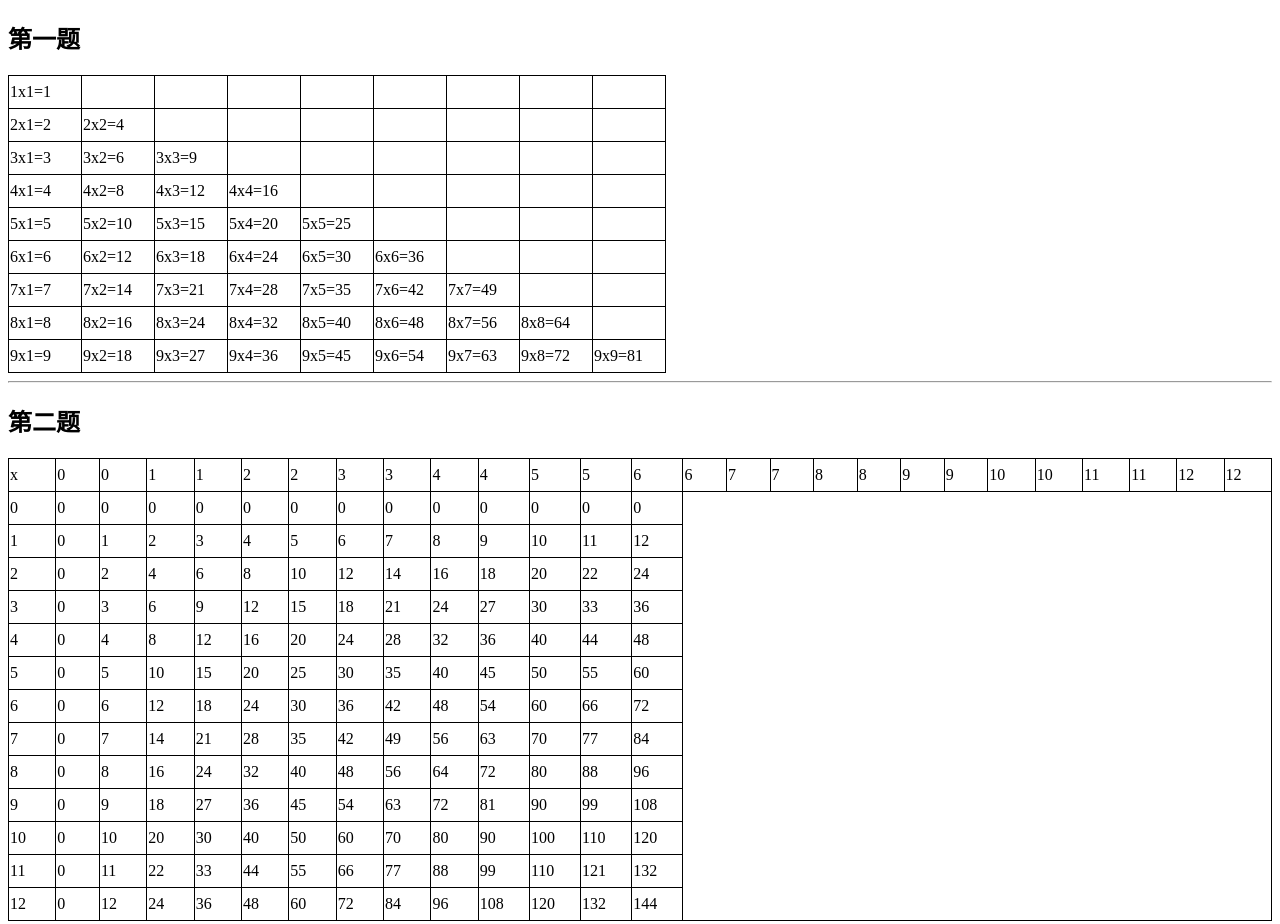
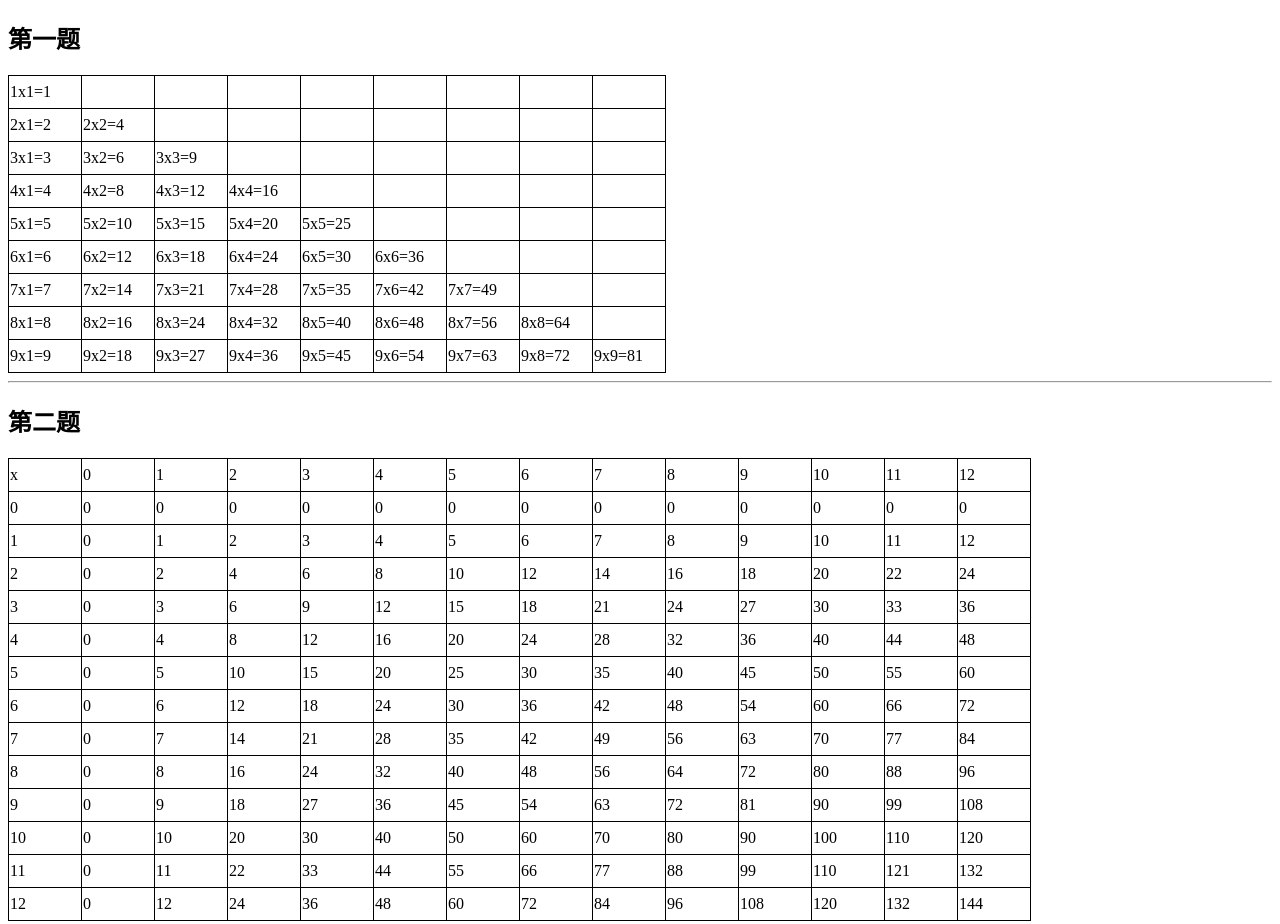
Before and after one commit to Mitchell-malk/zuoye, a plain HTML site: page zhishimokuai/renwu5-1.html in a window 1280 px wide. Shown: the top 924 px of the page. Drawn offline with Linux system fonts and the light colour scheme.

Commit message:
updata renwu5.html

```diff
--- a/zhishimokuai/renwu5-1.html
+++ b/zhishimokuai/renwu5-1.html
@@ -52,7 +52,6 @@
       document.write('<tr>');
       document.write("<td>"+x+"</td>");
       for(let a=0;a<=12;a++){
-        document.write("<td>"+a+"</td>");
         document.write("<td>"+a+"</td>");
       }
       document.write("</tr>");
```
